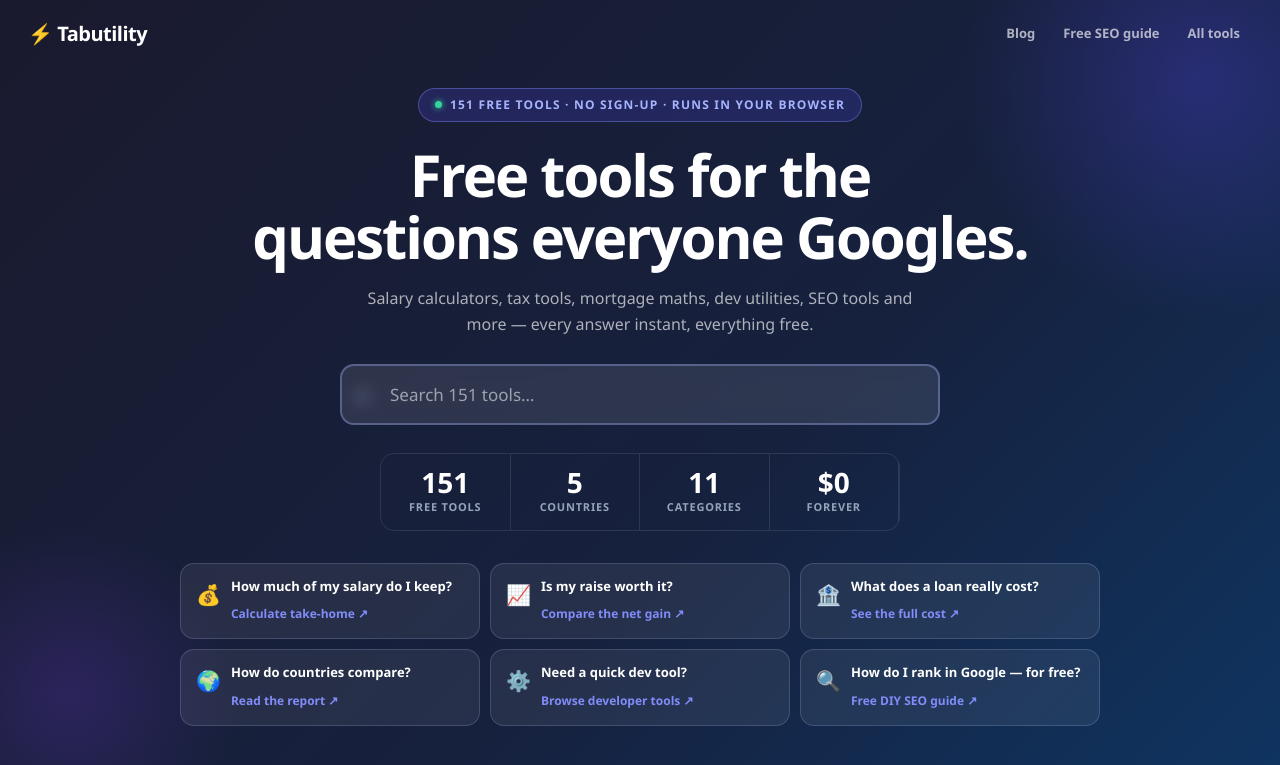
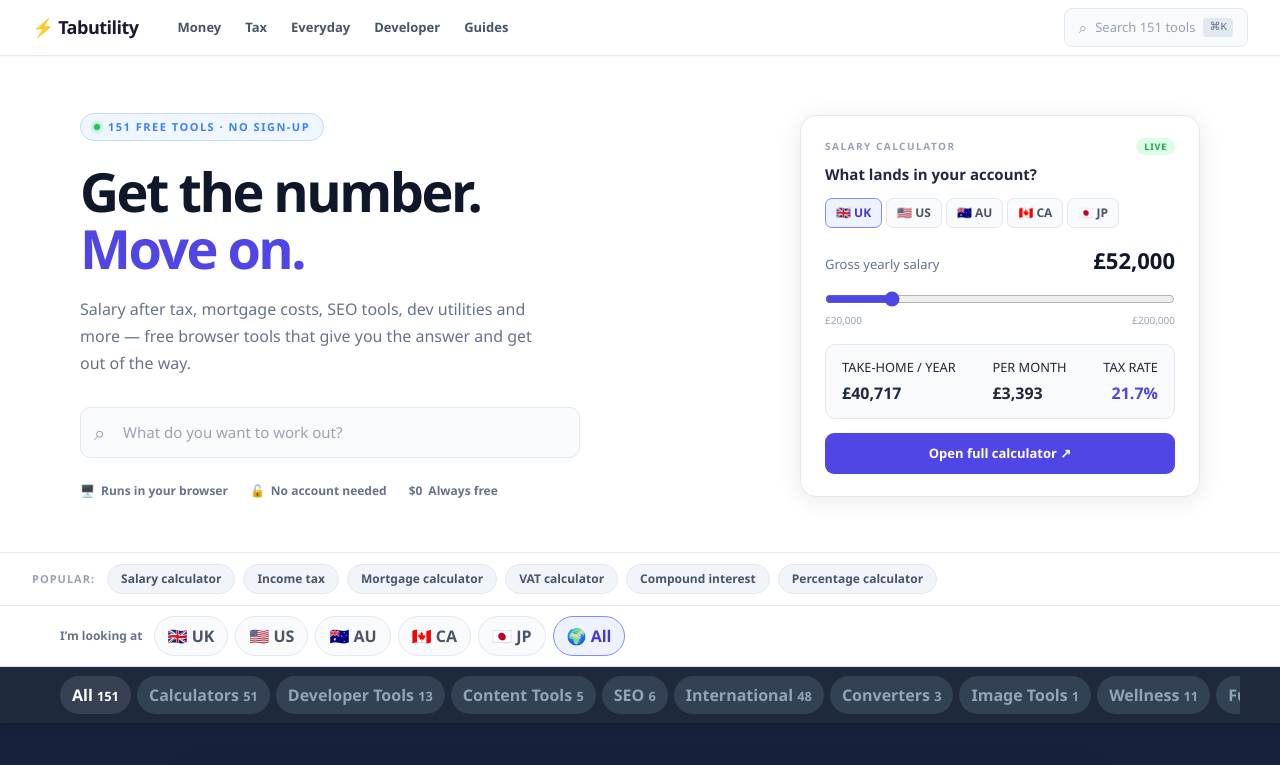
Before and after one commit to rakeshv02/tabutility-landing, a React (Vite) app: page / in a window 1280 px wide. Shown: the top 765 px of the page. Built offline with nearby package versions, Linux system fonts and the light colour scheme.

Commit message:
Homepage redesign: light theme, split hero, live calc card, popular bar — Option 1 layout + Option 2 headline

```diff
--- a/package.json
+++ b/package.json
@@ -1,7 +1,7 @@
 {
   "name": "tabutility-landing",
   "private": true,
-  "version": "0.0.40",
+  "version": "0.0.41",
   "type": "module",
   "scripts": {
     "dev": "vite",
--- a/src/App.jsx
+++ b/src/App.jsx
@@ -25,7 +25,7 @@ const BLOG_POSTS = [
   { title: "How Much to Retire in the UK?", desc: "The PLSA standards, the 4% rule, and how to calculate your own retirement target.", url: "/blog/how-much-to-retire-uk/", categories: ["Calculators", "International"] },
   { title: "APR Explained", desc: "The one number that actually matters when comparing loans, cards and mortgages.", url: "/blog/apr-explained/", categories: ["Calculators", "Converters"] },
 ];
-const HOVER_STYLES = `.tool-card{transition:border-color .15s,background .15s,transform .15s,box-shadow .15s}.tool-card:hover{transform:translateY(-2px);box-shadow:0 5px 16px rgba(0,0,0,.1)!important}.question-card{transition:transform .18s,background .18s,border-color .18s}.question-card:hover{transform:translateY(-3px);background:rgba(255,255,255,.14)!important;border-color:rgba(129,140,248,.6)!important}`;
+const HOVER_STYLES = `.tool-card{transition:border-color .15s,background .15s,transform .15s,box-shadow .15s}.tool-card:hover{transform:translateY(-2px);box-shadow:0 5px 16px rgba(0,0,0,.1)!important}.hero-pop-link{transition:background .15s,border-color .15s}.hero-pop-link:hover{background:#eef2ff!important;border-color:#818cf8!important}@media(max-width:800px){.hero-split{flex-direction:column!important}.hero-card-wrap{display:none!important}.hero-title-size{font-size:clamp(36px,8vw,52px)!important}}`;
 function trackRecentTool(tool) {
   try {
     const stored = JSON.parse(localStorage.getItem("tab_recent") || "[]");
@@ -105,49 +105,75 @@ export default function App() {
   const setNation = id => { setCountry(id); try { localStorage.setItem("tab_country", id); } catch {} };
   const c = COUNTRIES[country] || COUNTRIES.uk;
   return <div style={styles.page}><style>{HOVER_STYLES}</style>
-    <header style={styles.hero}>
-      <div style={styles.heroOrb1} aria-hidden="true" />
-      <div style={styles.heroOrb2} aria-hidden="true" />
-      <nav style={styles.heroNav}>
-        <div style={styles.brand}>⚡ <span>Tabutility</span></div>
-        <div style={styles.heroNavLinks}>
-          <a href="/blog/" style={styles.heroNavLink}>Blog</a>
-          <a href="/diy-seo/" style={styles.heroNavLink}>Free SEO guide</a>
-          <a href="/tools/" style={styles.heroNavLink}>All tools</a>
+    {/* ── Top nav ── */}
+    <nav style={styles.topNav}>
+      <div style={styles.brand}>⚡ Tabutility</div>
+      <div style={styles.topNavLinks}>
+        {[["Money","#take-home"],["Tax","https://uk-salary-calculator.tabutility.com"],["Everyday","https://loan-calculator.tabutility.com"],["Developer","#developer-tools"],["Guides","/blog/"]].map(([l,h])=><a key={l} href={h} style={styles.topNavLink}>{l}</a>)}
+      </div>
+      <div style={styles.topNavRight}>
+        <button style={styles.searchNavBtn} onClick={()=>{ document.querySelector('input[aria-label="Search tools"]')?.focus(); }}>
+          <span style={{fontSize:15,color:"#94a3b8"}}>⌕</span> Search {toolsData.length} tools <kbd style={styles.kbd}>⌘K</kbd>
+        </button>
       </div>
     </nav>
-      <div style={styles.heroCenterWrap}>
+    {/* ── Hero split ── */}
+    <div style={styles.hero}>
+      <div className="hero-split" style={styles.heroSplit}>
+        {/* Left */}
+        <div style={styles.heroLeft}>
           <div style={styles.heroKicker}>
             <span style={styles.heroDot} />
-          {toolsData.length} free tools · No sign-up · Runs in your browser
+            {toolsData.length} free tools · No sign-up
           </div>
-        <h1 style={styles.heroTitle}>Free tools for the<br />questions everyone Googles.</h1>
-        <p style={styles.heroSub}>Salary calculators, tax tools, mortgage maths, dev utilities, SEO tools and more — every answer instant, everything free.</p>
+          <h1 className="hero-title-size" style={styles.heroTitle}>
+            Get the number.<br /><em style={{color:"#4f46e5",fontStyle:"normal"}}>Move on.</em>
+          </h1>
+          <p style={styles.heroSub}>Salary after tax, mortgage costs, SEO tools, dev utilities and more — free browser tools that give you the answer and get out of the way.</p>
           <div style={styles.searchWrap}>
             <span style={styles.searchIcon}>⌕</span>
-          <input aria-label="Search tools" placeholder={`Search ${toolsData.length} tools…`} value={search} onChange={e => { setSearch(e.target.value); setActiveCategory("All"); }} style={styles.search} />
-          {search && <button onClick={() => setSearch("")} style={styles.clear}>×</button>}
+            <input aria-label="Search tools" placeholder={`What do you want to work out?`} value={search} onChange={e=>{ setSearch(e.target.value); setActiveCategory("All"); }} style={styles.search} />
+            {search && <button onClick={()=>setSearch("")} style={styles.clear}>×</button>}
           </div>
-        <div style={styles.heroStats}>
-          {[["151", "Free tools"], ["5", "Countries"], ["11", "Categories"], ["$0", "Forever"]].map(([n, l]) =>
-            <div key={l} style={styles.heroStat}><strong style={styles.heroStatNum}>{n}</strong><span style={styles.heroStatLabel}>{l}</span></div>
-          )}
+          <div style={styles.trustRow}>
+            {[["🖥️","Runs in your browser"],["🔓","No account needed"],["$0","Always free"]].map(([ic,t])=><div key={t} style={styles.trustItem}><span>{ic}</span>{t}</div>)}
           </div>
         </div>
-      <div style={styles.questions}>{[
-        ["💰", "How much of my salary do I keep?", "#take-home", "Calculate take-home"],
-        ["📈", "Is my raise worth it?", `/${["uk", "us", "au"].includes(country) ? country : "uk"}-salary/compare/`, "Compare the net gain"],
-        ["🏦", "What does a loan really cost?", "https://loan-calculator.tabutility.com", "See the full cost"],
-        ["🌍", "How do countries compare?", "/global-take-home-pay-report-2026/", "Read the report"],
-        ["⚙️", "Need a quick dev tool?", "#developer-tools", "Browse developer tools"],
-        ["🔍", "How do I rank in Google — for free?", "/diy-seo/", "Free DIY SEO guide"],
-      ].map(([icon, q, href, label]) => <a key={q} className="question-card" href={href} style={styles.question}><span style={styles.questionIcon}>{icon}</span><div><b style={styles.questionTitle}>{q}</b><span style={styles.questionLabel}>{label} ↗</span></div></a>)}</div>
-    </header>
+        {/* Right — live calculator card */}
+        <div className="hero-card-wrap" style={styles.heroRight}>
+          <HeroCard country={country === "all" ? "uk" : country} onCountryChange={setNation} />
+        </div>
+      </div>
+    </div>
+    {/* ── Popular bar ── */}
+    <div style={styles.popularBar}>
+      <span style={styles.popLabel}>POPULAR:</span>
+      {[["Salary calculator","https://uk-salary-calculator.tabutility.com"],["Income tax","https://uk-salary-calculator.tabutility.com"],["Mortgage calculator","https://loan-calculator.tabutility.com"],["VAT calculator","https://vat-calculator.tabutility.com"],["Compound interest","https://compound-interest-calculator.tabutility.com"],["Percentage calculator","https://percentage-calculator.tabutility.com"]].map(([l,h])=><a key={l} href={h} className="hero-pop-link" style={styles.popLink}>{l}</a>)}
+    </div>
     <div style={styles.countryBar}><div style={styles.countryInner}><span style={styles.countryLabel}>I’m looking at</span>{[["uk", "🇬🇧 UK"], ["us", "🇺🇸 US"], ["au", "🇦🇺 AU"], ["ca", "🇨🇦 CA"], ["jp", "🇯🇵 JP"], ["all", "🌍 All"]].map(([id, label]) => <button key={id} onClick={() => setNation(id)} style={{ ...styles.countryButton, ...(country === id ? styles.countryActive : {}) }}>{label}</button>)}</div></div>
     {recentTools.length > 0 && <div style={styles.recent}><span>RECENT</span>{recentTools.slice(0, 6).map(t => <a key={t.id} href={t.url} onClick={() => trackRecentTool(t)}>{t.emoji} {t.name}</a>)}<button onClick={() => { localStorage.removeItem("tab_recent"); setRecentTools([]); }}>× clear</button></div>}
     <div style={styles.filter}><div style={styles.filterInner}>{CATEGORIES.map(cat => { const active = activeCategory === cat; const color = CATEGORY_COLORS[cat] || DEFAULT_COLOR; return <button key={cat} onClick={() => { setActiveCategory(cat); setSearch(""); }} style={{ ...styles.pill, background: active ? color.badge : "#334155", color: active ? "#fff" : "#94a3b8" }}>{cat} <small>{cat === "All" ? toolsData.length : toolsData.filter(t => t.category === cat).length}</small></button> })}<a href="/blog/" style={styles.blogLink}>▣ Blog</a></div></div>
     {isFiltered ? <main style={styles.content}><div style={styles.result}>{filtered.length ? `${filtered.length} tools${search ? ` matching “${search}”` : ""}` : `No tools found for “${search}”`}</div>{filtered.length ? <ToolGrid tools={filtered} /> : <div style={styles.empty}>⌕<strong>Nothing found</strong><span>Try a different search or browse a category above.</span></div>}</main> : <HomeContent country={country} c={c} />}
     <BlogSection activeCategory={activeCategory} /><footer style={styles.footer}><div style={{ fontSize: 18, color: "#fff" }}>⚡ Tabutility</div><div>{toolsData.length} free browser-based utility tools. No sign-up required.</div><a href="/blog/">▣ Read our guides →</a><small>© {new Date().getFullYear()} Tabutility · All tools run in your browser</small></footer>
+  </div>;
+}
+
+function HeroCard({ country, onCountryChange }) {
+  const c = COUNTRIES[country]; const [salary, setSalary] = useState(country === "jp" ? 5000000 : country === "us" ? 85000 : country === "au" ? 90000 : 52000);
+  const net = CALC[country](salary); const step = country === "jp" ? 100000 : 1000;
+  return <div style={styles.heroCard}>
+    <div style={styles.heroCardLabel}>SALARY CALCULATOR <span style={styles.liveBadge}>LIVE</span></div>
+    <div style={styles.heroCardTitle}>What lands in your account?</div>
+    <div style={styles.heroCardToggle}>{Object.entries(COUNTRIES).map(([id,ct])=><button key={id} onClick={()=>onCountryChange(id)} style={{...styles.heroCardToggleBtn,...(country===id?styles.heroCardToggleActive:{})}}>{ct.flag} {ct.label}</button>)}</div>
+    <div style={styles.heroCardSalRow}><span style={{fontSize:13,color:"#64748b"}}>Gross yearly salary</span><strong style={{fontSize:22,fontWeight:900,color:"#0f172a"}}>{money(c,salary)}</strong></div>
+    <input type="range" min={c.min} max={c.max} step={step} value={Math.min(c.max,Math.max(c.min,salary))} onChange={e=>setSalary(Number(e.target.value))} style={{width:"100%",accentColor:"#4f46e5",margin:"10px 0 3px",cursor:"pointer"}} />
+    <div style={{display:"flex",justifyContent:"space-between",fontSize:10,color:"#94a3b8",marginBottom:16}}><span>{money(c,c.min)}</span><span>{money(c,c.max)}</span></div>
+    <div style={styles.heroNetRow}>
+      <div style={styles.heroNetBlock}><small>TAKE-HOME / YEAR</small><strong>{money(c,net)}</strong></div>
+      <div style={styles.heroNetBlock}><small>PER MONTH</small><strong>{money(c,net/12)}</strong></div>
+      <div style={{...styles.heroNetBlock,textAlign:"right"}}><small>TAX RATE</small><strong style={{color:"#4f46e5"}}>{((salary-net)/salary*100).toFixed(1)}%</strong></div>
+    </div>
+    <a href={c.hub} style={styles.heroCardCta}>Open full calculator ↗</a>
   </div>;
 }
 
@@ -175,31 +201,46 @@ function BlogSection({ activeCategory }) { const posts = BLOG_POSTS.filter(p =>
 
 const styles = {
   page: { fontFamily: "'Segoe UI', system-ui, sans-serif", background: "#f1f5f9", color: "#1e293b", minHeight: "100vh" },
-  hero: { background: "linear-gradient(135deg,#1a1a2e 0%,#16213e 60%,#0f3460 100%)", color: "#fff", padding: "0 0 40px", textAlign: "center", position: "relative", overflow: "hidden" },
-  heroOrb1: { position: "absolute", right: "-160px", top: "-160px", width: 480, height: 480, borderRadius: "50%", background: "radial-gradient(circle,rgba(79,70,229,.32),transparent 70%)", pointerEvents: "none" },
-  heroOrb2: { position: "absolute", left: "-100px", bottom: "-100px", width: 340, height: 340, borderRadius: "50%", background: "radial-gradient(circle,rgba(124,58,237,.2),transparent 70%)", pointerEvents: "none" },
-  heroNav: { display: "flex", alignItems: "center", justifyContent: "space-between", padding: "18px 28px", position: "relative", zIndex: 2 },
-  heroNavLinks: { display: "flex", gap: 4 },
-  heroNavLink: { color: "rgba(255,255,255,.65)", fontSize: 13, fontWeight: 600, textDecoration: "none", padding: "6px 12px", borderRadius: 8, transition: "color .15s" },
-  heroCenterWrap: { position: "relative", zIndex: 2, padding: "20px 20px 0" },
-  heroKicker: { display: "inline-flex", alignItems: "center", gap: 8, background: "rgba(79,70,229,.22)", border: "1px solid rgba(129,140,248,.4)", color: "#a5b4fc", fontSize: 12, fontWeight: 700, letterSpacing: "1.2px", textTransform: "uppercase", padding: "7px 16px", borderRadius: 99, marginBottom: 22 },
-  heroDot: { width: 7, height: 7, borderRadius: "50%", background: "#34d399", flexShrink: 0, boxShadow: "0 0 6px #34d399" },
-  brand: { fontSize: 20, fontWeight: 900, letterSpacing: "-.5px", color: "#fff", textDecoration: "none" },
-  heroTitle: { margin: "0 auto 16px", fontSize: "clamp(32px,5.5vw,58px)", letterSpacing: -2, lineHeight: 1.08, maxWidth: 780, fontWeight: 900 },
-  heroSub: { color: "rgba(255,255,255,.65)", margin: "0 auto 26px", fontSize: 16, maxWidth: 580, lineHeight: 1.65 },
-  searchWrap: { maxWidth: 600, margin: "0 auto 28px", position: "relative", zIndex: 2 },
-  searchIcon: { position: "absolute", left: 16, top: "50%", transform: "translateY(-50%)", fontSize: 24, color: "#c7d2fe", pointerEvents: "none" },
-  search: { width: "100%", boxSizing: "border-box", padding: "16px 48px", borderRadius: 14, border: "2px solid rgba(165,180,252,.35)", background: "rgba(255,255,255,.1)", color: "#fff", fontSize: 17, outline: "none", backdropFilter: "blur(8px)" },
-  clear: { position: "absolute", right: 14, top: "50%", transform: "translateY(-50%)", background: "none", border: 0, color: "#a5b4fc", fontSize: 24, cursor: "pointer", lineHeight: 1 },
-  heroStats: { display: "flex", justifyContent: "center", gap: 0, flexWrap: "wrap", maxWidth: 520, margin: "0 auto 32px", border: "1px solid rgba(255,255,255,.1)", borderRadius: 14, overflow: "hidden" },
-  heroStat: { flex: "1 1 100px", padding: "14px 10px", borderRight: "1px solid rgba(255,255,255,.1)", display: "flex", flexDirection: "column", alignItems: "center", gap: 3 },
-  heroStatNum: { fontSize: 28, fontWeight: 900, color: "#fff", lineHeight: 1 },
-  heroStatLabel: { fontSize: 11, color: "#94a3b8", fontWeight: 600, textTransform: "uppercase", letterSpacing: ".8px" },
-  questions: { maxWidth: 960, margin: "0 auto", padding: "0 20px", display: "grid", gridTemplateColumns: "repeat(3,minmax(0,1fr))", gap: 10, position: "relative", zIndex: 2 },
-  question: { textAlign: "left", color: "#fff", textDecoration: "none", background: "rgba(255,255,255,.07)", border: "1px solid rgba(199,210,254,.18)", borderRadius: 14, padding: "14px 15px", boxSizing: "border-box", display: "flex", alignItems: "flex-start", gap: 10 },
-  questionIcon: { fontSize: 20, flexShrink: 0, marginTop: 2 },
-  questionTitle: { display: "block", fontSize: 13, fontWeight: 700, lineHeight: 1.35, marginBottom: 5, color: "#fff" },
-  questionLabel: { color: "#818cf8", fontSize: 12, fontWeight: 600 },
+  /* ── Top nav ── */
+  topNav: { background: "#fff", borderBottom: "1px solid #e2e8f0", padding: "0 32px", display: "flex", alignItems: "center", gap: 28, height: 56, position: "sticky", top: 0, zIndex: 10, boxShadow: "0 1px 3px rgba(0,0,0,.05)" },
+  brand: { fontSize: 18, fontWeight: 900, letterSpacing: "-.5px", color: "#1a1a2e", flexShrink: 0 },
+  topNavLinks: { display: "flex", gap: 2, flex: 1 },
+  topNavLink: { fontSize: 13, fontWeight: 600, color: "#475569", textDecoration: "none", padding: "6px 11px", borderRadius: 7, whiteSpace: "nowrap" },
+  topNavRight: { marginLeft: "auto", flexShrink: 0 },
+  searchNavBtn: { display: "flex", alignItems: "center", gap: 8, background: "#f8fafc", border: "1px solid #e2e8f0", borderRadius: 8, padding: "7px 14px", fontSize: 13, color: "#94a3b8", cursor: "pointer", whiteSpace: "nowrap" },
+  kbd: { background: "#e2e8f0", borderRadius: 4, padding: "1px 6px", fontSize: 11, color: "#64748b", fontFamily: "monospace" },
+  /* ── Hero ── */
+  hero: { background: "#fff", borderBottom: "1px solid #e2e8f0" },
+  heroSplit: { maxWidth: 1200, margin: "0 auto", padding: "56px 40px 52px", display: "flex", gap: 64, alignItems: "center" },
+  heroLeft: { flex: "1 1 0", minWidth: 0 },
+  heroRight: { flex: "0 0 400px", width: 400 },
+  heroKicker: { display: "inline-flex", alignItems: "center", gap: 8, background: "#eff6ff", border: "1px solid #bfdbfe", color: "#3b82f6", fontSize: 11, fontWeight: 800, letterSpacing: "1.5px", textTransform: "uppercase", padding: "5px 13px", borderRadius: 99, marginBottom: 22 },
+  heroDot: { width: 6, height: 6, borderRadius: "50%", background: "#22c55e", flexShrink: 0, boxShadow: "0 0 5px #22c55e" },
+  heroTitle: { margin: "0 0 18px", fontSize: "clamp(36px,4.5vw,54px)", letterSpacing: -2.5, lineHeight: 1.06, fontWeight: 900, color: "#0f172a" },
+  heroSub: { color: "#64748b", margin: "0 0 30px", fontSize: 16, lineHeight: 1.7, maxWidth: 480 },
+  searchWrap: { position: "relative", marginBottom: 24, maxWidth: 500 },
+  searchIcon: { position: "absolute", left: 14, top: "50%", transform: "translateY(-50%)", fontSize: 20, color: "#94a3b8", pointerEvents: "none", zIndex: 1 },
+  search: { width: "100%", boxSizing: "border-box", padding: "13px 42px 13px 42px", borderRadius: 10, border: "1.5px solid #e2e8f0", background: "#f8fafc", color: "#1e293b", fontSize: 15, outline: "none" },
+  clear: { position: "absolute", right: 13, top: "50%", transform: "translateY(-50%)", background: "none", border: 0, color: "#94a3b8", fontSize: 22, cursor: "pointer", lineHeight: 1 },
+  trustRow: { display: "flex", gap: 22, flexWrap: "wrap" },
+  trustItem: { display: "flex", alignItems: "center", gap: 6, fontSize: 12, color: "#64748b", fontWeight: 600 },
+  /* ── Hero card ── */
+  heroCard: { background: "#fff", border: "1.5px solid #e2e8f0", borderRadius: 16, padding: "22px 24px", boxShadow: "0 4px 24px rgba(15,23,42,.09)" },
+  heroCardLabel: { fontSize: 10, fontWeight: 800, letterSpacing: "1.5px", color: "#94a3b8", textTransform: "uppercase", marginBottom: 8, display: "flex", alignItems: "center", justifyContent: "space-between" },
+  liveBadge: { background: "#dcfce7", color: "#16a34a", fontSize: 9, fontWeight: 800, padding: "2px 8px", borderRadius: 99, letterSpacing: ".8px" },
+  heroCardTitle: { fontSize: 15, fontWeight: 800, color: "#1e293b", marginBottom: 12 },
+  heroCardToggle: { display: "flex", gap: 4, flexWrap: "wrap", marginBottom: 16 },
+  heroCardToggleBtn: { border: "1px solid #e2e8f0", background: "#f8fafc", color: "#475569", padding: "5px 10px", borderRadius: 7, fontSize: 12, fontWeight: 700, cursor: "pointer" },
+  heroCardToggleActive: { background: "#eef2ff", color: "#4338ca", borderColor: "#818cf8" },
+  heroCardSalRow: { display: "flex", justifyContent: "space-between", alignItems: "baseline", marginBottom: 4 },
+  heroNetRow: { display: "flex", justifyContent: "space-between", background: "#f8fafc", border: "1px solid #e2e8f0", borderRadius: 10, padding: "13px 16px", marginBottom: 14 },
+  heroNetBlock: { display: "flex", flexDirection: "column", gap: 4 },
+  heroCardCta: { display: "block", textAlign: "center", background: "#4f46e5", color: "#fff", borderRadius: 9, padding: "11px", fontSize: 13, fontWeight: 700, textDecoration: "none" },
+  /* ── Popular bar ── */
+  popularBar: { background: "#fff", borderBottom: "1px solid #e2e8f0", padding: "11px 32px", display: "flex", alignItems: "center", gap: 8, flexWrap: "wrap" },
+  popLabel: { fontSize: 11, fontWeight: 800, color: "#94a3b8", textTransform: "uppercase", letterSpacing: 1, whiteSpace: "nowrap", marginRight: 4 },
+  popLink: { background: "#f1f5f9", border: "1px solid #e2e8f0", color: "#475569", padding: "5px 13px", borderRadius: 99, fontSize: 12, fontWeight: 600, whiteSpace: "nowrap", textDecoration: "none" },
+  /* ── keep legacy keys used below the fold ── */
   toggleButton: { background: "transparent", border: 0, color: "#c7d2fe", borderRadius: 6, padding: "8px 12px", fontWeight: 700, cursor: "pointer" }, statBlock: { display: "flex", flexDirection: "column", gap: 7, minWidth: 0 },
    countryBar: { background: "#fff", borderBottom: "1px solid #e2e8f0" }, countryInner: { maxWidth: 1200, margin: "auto", padding: "10px 20px", display: "flex", gap: 7, alignItems: "center", overflowX: "auto" }, countryLabel: { fontSize: 12, color: "#64748b", fontWeight: 700, whiteSpace: "nowrap", marginRight: 4 }, countryButton: { border: "1px solid #e2e8f0", background: "#f8fafc", color: "#475569", padding: "7px 13px", borderRadius: 20, fontWeight: 700, whiteSpace: "nowrap", cursor: "pointer" }, countryActive: { background: "#eef2ff", color: "#4338ca", borderColor: "#818cf8" },
   recent: { background: "#1a1a2e", color: "#64748b", padding: "9px 20px", display: "flex", flexWrap: "wrap", gap: 7, alignItems: "center", fontSize: 12 }, filter: { position: "sticky", top: 0, zIndex: 5, background: "#1e293b", boxShadow: "0 2px 8px #0002" }, filterInner: { maxWidth: 1200, margin: "auto", padding: "9px 20px", display: "flex", gap: 6, overflowX: "auto", alignItems: "center" }, pill: { border: 0, borderRadius: 20, padding: "7px 12px", fontWeight: 700, whiteSpace: "nowrap", cursor: "pointer" }, blogLink: { color: "#c7d2fe", textDecoration: "none", marginLeft: "auto", whiteSpace: "nowrap", padding: "7px 12px" },
```
Lines whose indentation alone changed are shown as unchanged.
